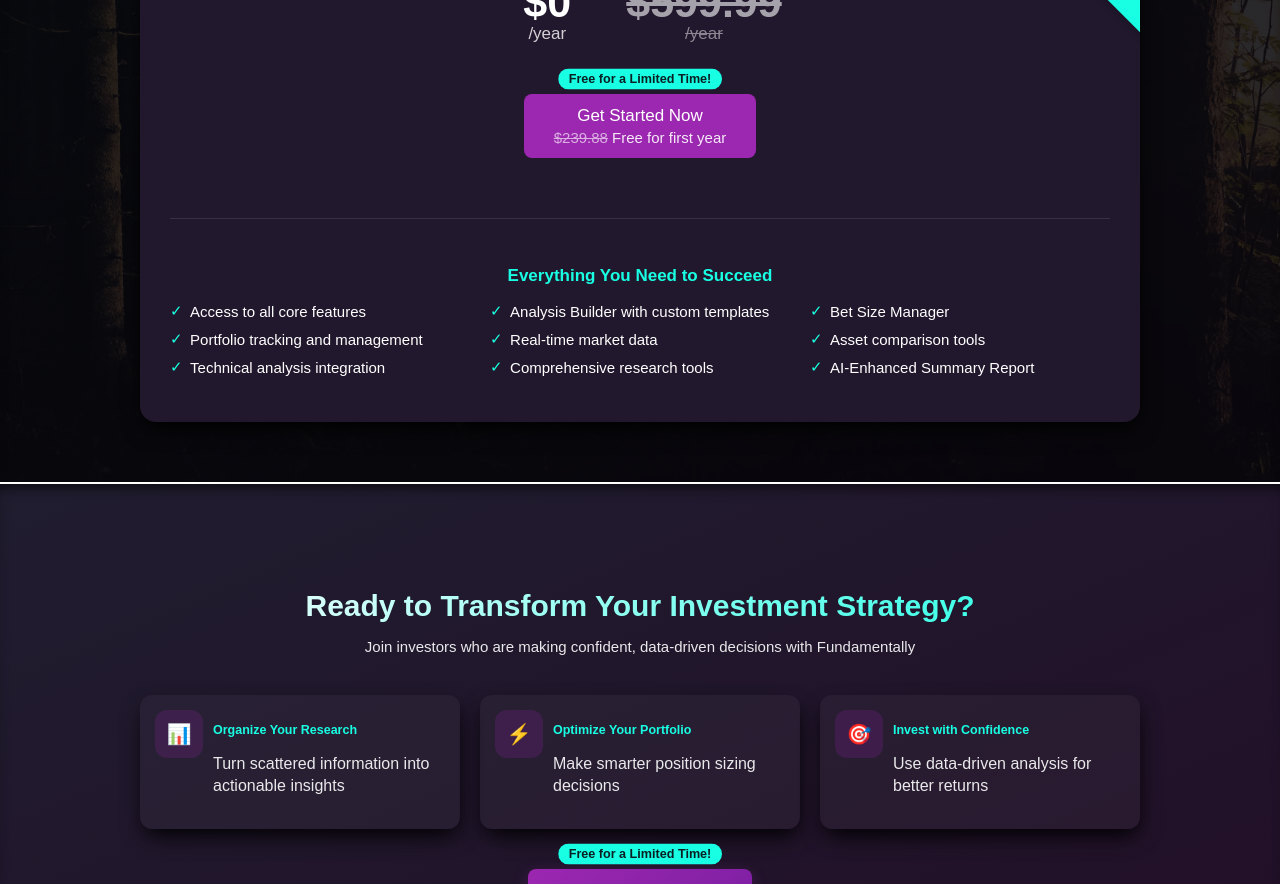
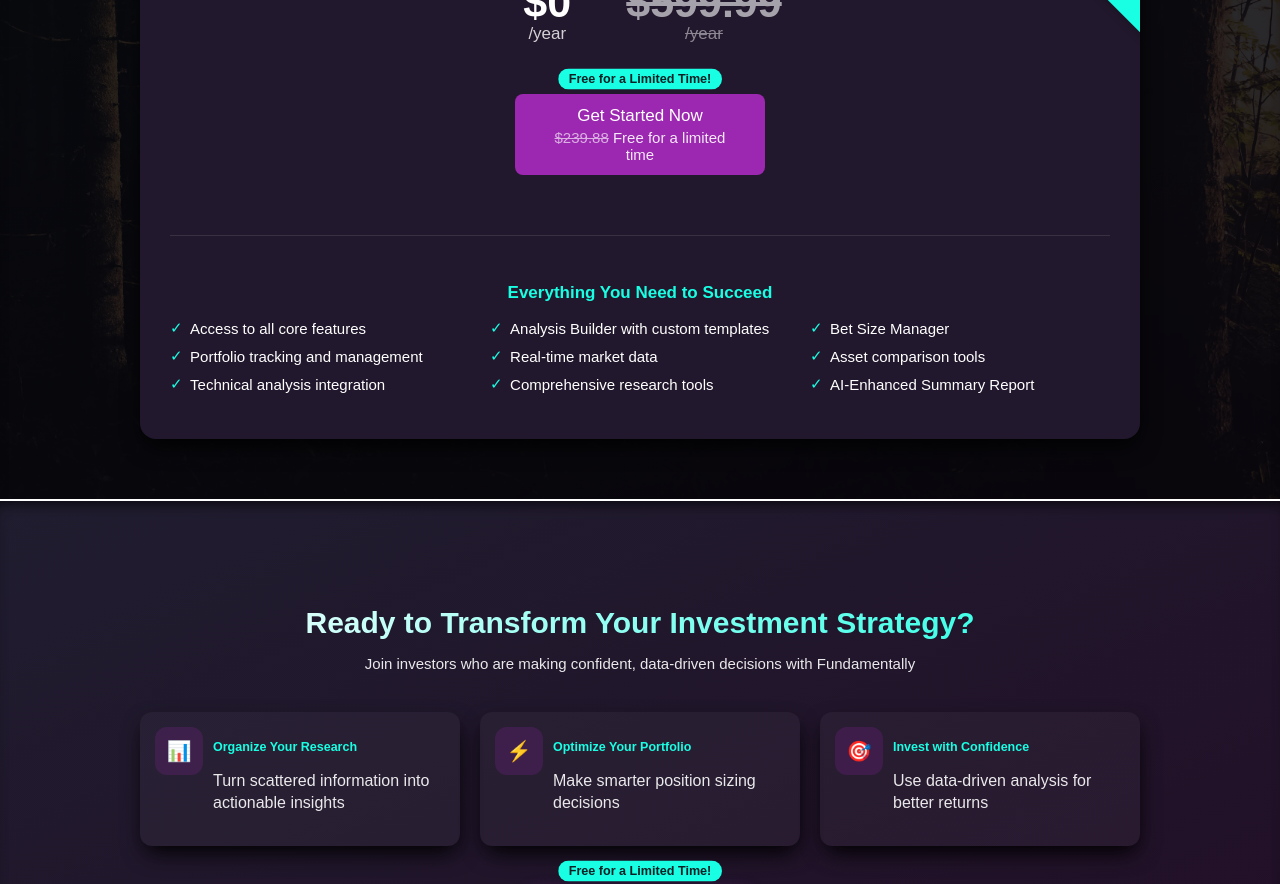
Before and after one commit to razorsyntax/fundamentally-fleek, an Angular app: page / in a window 1280 px wide. Shown: the part 3540-4424 px from the top of the page. Built offline with nearby package versions, Linux system fonts and the light colour scheme.

Commit message:
free update

```diff
--- a/src/app/library/components/final-cta/final-cta.component.html
+++ b/src/app/library/components/final-cta/final-cta.component.html
@@ -47,7 +47,7 @@
                 <span style="text-decoration: line-through; opacity: 0.7"
                   >$239.88/year</span
                 >
-                Free for first year
+                Limited time offer
               </span>
             </button>
           </div>
--- a/src/app/library/components/pricing/pricing.component.html
+++ b/src/app/library/components/pricing/pricing.component.html
@@ -38,7 +38,7 @@
                   <span style="text-decoration: line-through; opacity: 0.7"
                     >$239.88</span
                   >
-                  Free for first year
+                  Free for a limited time
                 </span>
               </button>
             </div>
```
